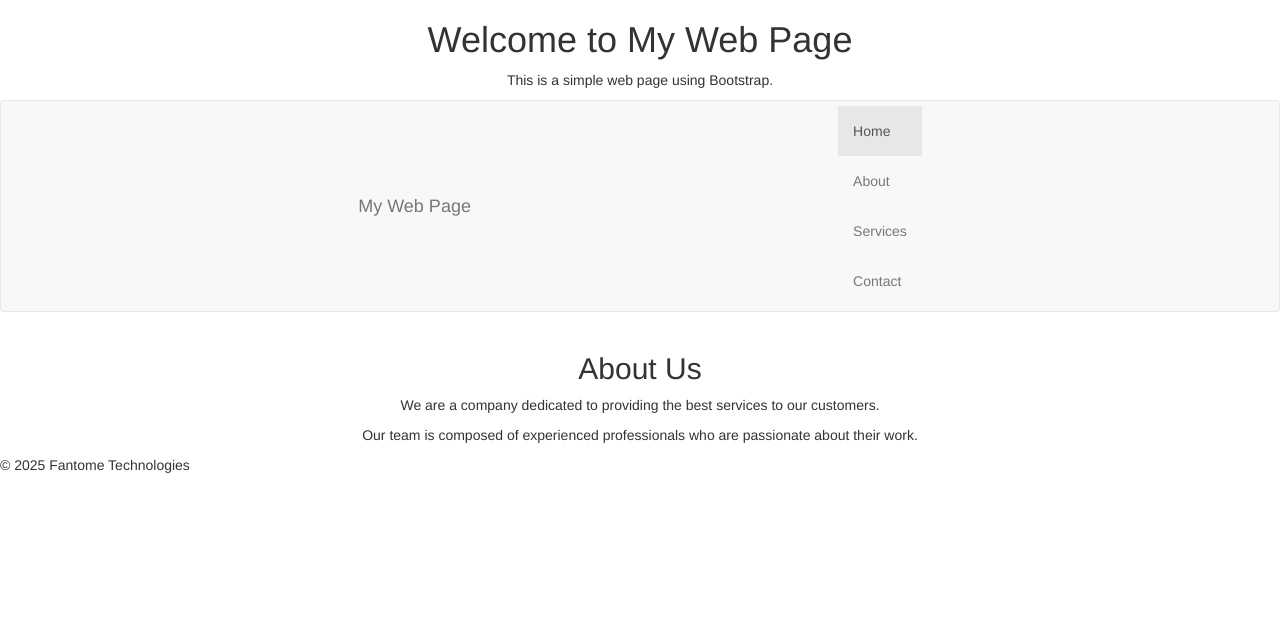
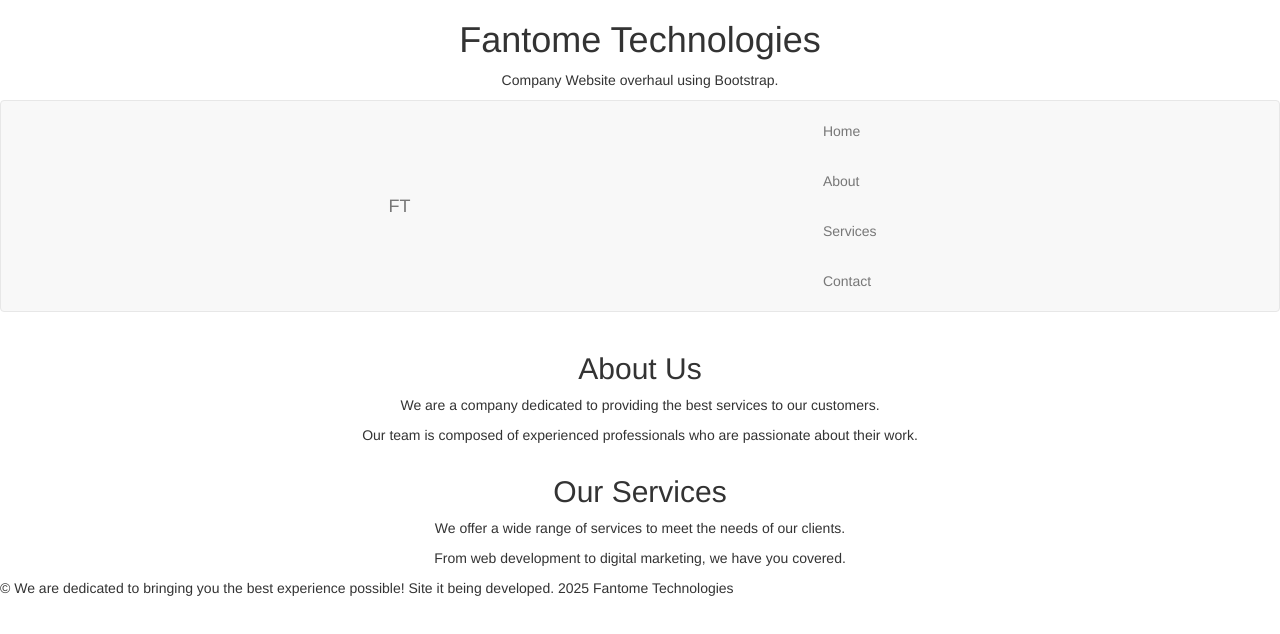
Before and after one commit to Loggingout/FantomeTechOverhaul, a plain HTML site: page index.html in a window 1280 px wide. Drawn offline with nearby package versions, Linux system fonts and the light colour scheme; files that its build step writes are made by us from their sources.

Commit message:
Added Main content section

```diff
--- a/index.html
+++ b/index.html
@@ -11,18 +11,18 @@
     <!--Header beginning-->
     <header>
         <div class="container text-center">
-            <h1>Welcome to My Web Page</h1>
-            <p>This is a simple web page using Bootstrap.</p>
+            <h1>Fantome Technologies</h1>
+            <p> Company Website overhaul using Bootstrap.</p>
         </div>
         <!-- Navigation Bar -->
          <div>
             <nav class="navbar navbar-default">
                 <div class="container-fluid">
                     <div class="navbar-header">
-                        <a class="navbar-brand" href="#">My Web Page</a>
+                        <a class="navbar-brand" href="#">FT</a>
                     </div>
                     <ul class="nav navbar-nav">
-                        <li class="active"><a href="#">Home</a></li>
+                        <li class="disable"><a href="#">Home</a></li>
                         <li><a href="#">About</a></li>
                         <li><a href="#">Services</a></li>
                         <li><a href="#">Contact</a></li>
@@ -32,6 +32,7 @@
     </header>
     <!--Header end-->
 
+    <!-- Main content -->
     <main>
         <div class="container-fluid">
             <div class="row">
@@ -40,11 +41,19 @@
                     <p>We are a company dedicated to providing the best services to our customers.</p>
                     <p>Our team is composed of experienced professionals who are passionate about their work.</p>
                 </div>
+                <div class="col-md-12 text-center">
+                    <h2>Our Services</h2>
+                    <p>We offer a wide range of services to meet the needs of our clients.</p>
+                    <p>From web development to digital marketing, we have you covered.</p>
+                </div>
         </div>
     </main>
+    <!-- Main content end -->
+
+
     <!-- Footer -->
     <footer>
-        <p> &copy; 2025 Fantome Technologies</p>
+        <p> &copy; We are dedicated to bringing you the best experience possible! Site it being developed. 2025 Fantome Technologies</p>
     </footer>
     <!-- Footer end -->
 
```
